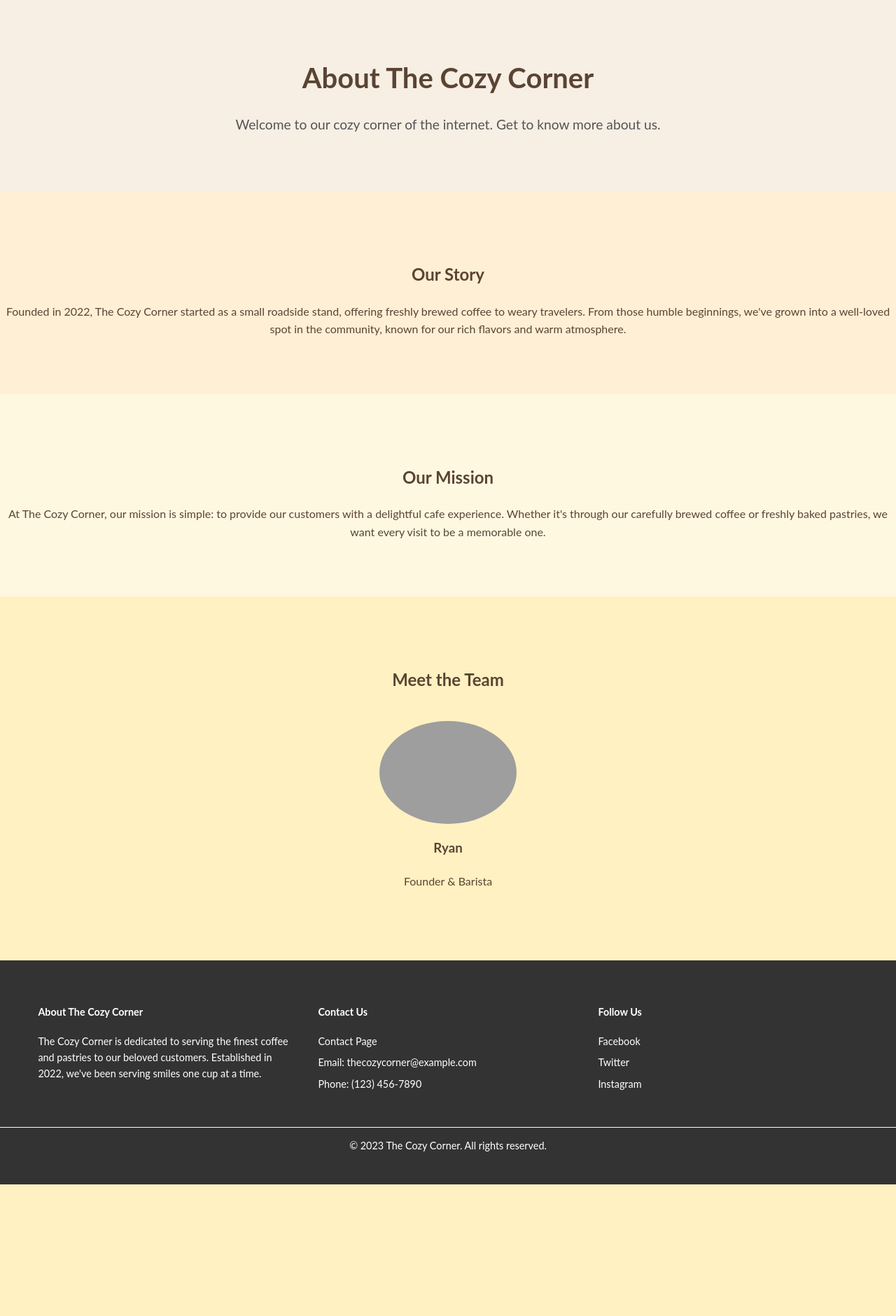
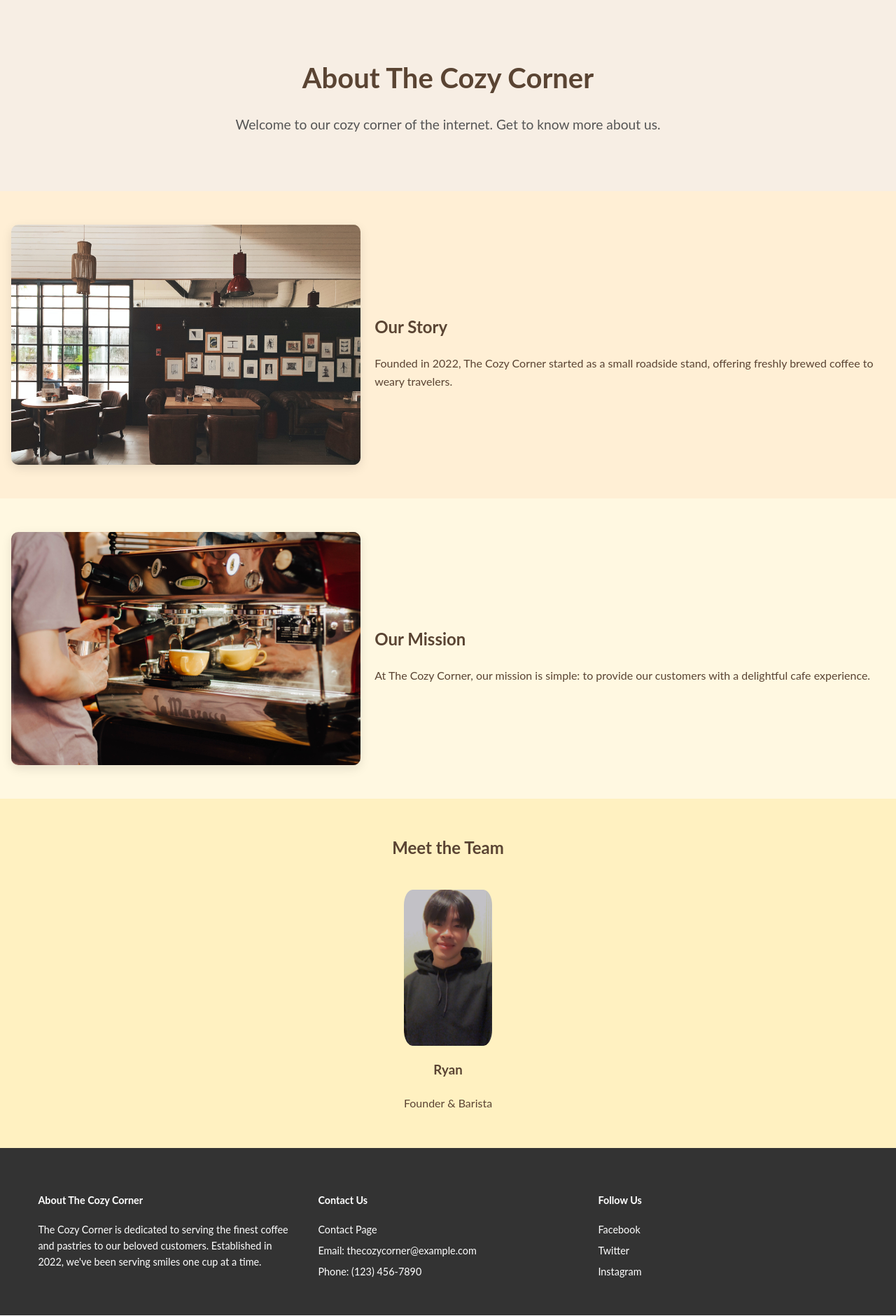
Before and after one commit to RYeeAnn/The-Cozy-Corner-Cafe, a Flask app: page /about in a window 1280 px wide. Shown: the part 47-1927 px from the top of the page at 70% size. Before the commit the page ends 1739 px from the top, so only its background shows below. Run offline with Flask 3, Linux system fonts and the light colour scheme; some libraries are stand-ins or nearby versions; grey boxes are pictures that could not be loaded.

Commit message:
updated styling

```diff
--- a/app.py
+++ b/app.py
@@ -24,7 +24,7 @@ def about():
 @app.route('/menu')
 def menu():
     drink_items = [
-    {"name": "Espresso", "price": "$3.00", "description": "A strong coffee drink.", "image_path": "static/images/cafe.jpg"},
+    {"name": "Espresso", "price": "$3.00", "description": "A strong coffee drink.", "image_path": "static/images/espresso.jpg"},
     {"name": "Cappuccino", "price": "$3.50", "description": "A coffee with frothed milk.",},
     {"name": "Americano", "price": "$2.50"},
     {"name": "Latte", "price": "$4.00"},
--- a/static/style.css
+++ b/static/style.css
@@ -405,10 +405,55 @@ button:hover {
     color: #555;
 }
 
-/* About Sections */
+/* About Section */
 .about-section {
-    padding: 5em 0;
+    display: flex;
+    align-items: center;
+    justify-content: center;
+    padding: 2rem 0;
+}
+
+.team {
+    display: flex;
+    flex-direction: column;
+}
+
+.team-member {
     text-align: center;
+}
+
+.section-content {
+    display: flex;
+    align-items: center;
+    gap: 20px;
+    padding: 16px;
+}
+
+.about-image {
+    width: 40%;
+    border-radius: 10px;
+    box-shadow: 0px 5px 15px rgba(0, 0, 0, 0.1);
+}
+
+.text-content {
+    width: 60%;
+}
+
+/* Responsive Design */
+@media (max-width: 768px) {
+    .section-content {
+        flex-direction: column;
+        text-align: center;
+    }
+
+    .about-image {
+        width: 80%;
+        margin: 0 auto; /* Center the image */
+    }
+
+    .text-content {
+        width: 100%;
+    }
 }
 
 .story {
@@ -437,8 +482,8 @@ button:hover {
 }
 
 .team-member img {
-    width: 70%;
-    border-radius: 50%;
+    width: 50%;
+    border-radius: 10%;
     margin: 0 auto;
     display: block;
 }
@@ -544,6 +589,35 @@ button:focus {
     border-radius: 4px;
 }
 
+/* Additions to Existing CSS */
+
+.contact-intro, .contact-info {
+    text-align: center;
+    margin: 40px 0;
+    padding: 20px;
+    background-color: #f4e5cf;
+    border-radius: 10px;
+    box-shadow: 0px 5px 15px rgba(0, 0, 0, 0.1);
+}
+
+.contact-intro h2, .contact-info h3 {
+    margin-bottom: 15px;
+    color: #5a4433;
+}
+
+.contact-intro p, .contact-info p {
+    font-size: 1.1em;
+    line-height: 1.6;
+    color: #5a4433;
+}
+
+/* Responsive design adjustments */
+@media (max-width: 768px) {
+    .contact-intro, .contact-info {
+        margin: 20px 10px;
+    }
+}
+
 
 
 
--- a/templates/about.html
+++ b/templates/about.html
@@ -26,14 +26,24 @@
 
 <!-- Our Story -->
 <div class="about-section story">
-    <h2>Our Story</h2>
-    <p>Founded in 2022, The Cozy Corner started as a small roadside stand, offering freshly brewed coffee to weary travelers. From those humble beginnings, we've grown into a well-loved spot in the community, known for our rich flavors and warm atmosphere.</p>
+    <div class="section-content">
+        <img src="{{ url_for('static', filename='images/cafe1.jpg') }}" alt="Our Story Image" class="about-image">
+        <div class="text-content">
+            <h2>Our Story</h2>
+            <p>Founded in 2022, The Cozy Corner started as a small roadside stand, offering freshly brewed coffee to weary travelers.</p>
+        </div>
+    </div>
 </div>
 
 <!-- Our Mission -->
 <div class="about-section mission">
-    <h2>Our Mission</h2>
-    <p>At The Cozy Corner, our mission is simple: to provide our customers with a delightful cafe experience. Whether it's through our carefully brewed coffee or freshly baked pastries, we want every visit to be a memorable one.</p>
+    <div class="section-content">
+        <img src="{{ url_for('static', filename='images/cafe2.jpg') }}" alt="Our Mission Image" class="about-image">
+        <div class="text-content">
+            <h2>Our Mission</h2>
+            <p>At The Cozy Corner, our mission is simple: to provide our customers with a delightful cafe experience.</p>
+        </div>
+    </div>
 </div>
 
 <!-- Team Members -->
--- a/templates/home.html
+++ b/templates/home.html
@@ -31,7 +31,7 @@
             <div class="item-list">
                 <!-- Sample item; repeat for multiple items -->
                 <div class="item">
-                    <img src="{{ url_for('static', filename='images/item1.jpg') }}" alt="Featured item">
+                    <img src="{{ url_for('static', filename='images/espresso.jpg') }}" alt="Featured item">
                     <h3>Espresso</h3>
                     <p>Rich, robust and full-flavored coffee shot.</p>
                 </div>
--- a/templates/menu.html
+++ b/templates/menu.html
@@ -37,7 +37,7 @@
 
             <h2>Pastries</h2>
             <ul class="menu__list">
-                {% for item in drink %}
+                {% for item in pastries %}
                 <li>
                     <div class="menu__item-name" data-modal-trigger="{{ item.name }}" data-description="{{ item.description | default('No description') }}" data-image="{{ url_for('static', filename=item.image_path) }}" data-price="{{ item.price }}">{{ item.name }}</div>
                     <div class="menu__item-price">{{ item.price }}</div>
```
Also changed, not shown: templates/contact.html (+12 -0 lines), static/images/cafe1.jpg (added), static/images/cafe2.jpg (added), static/images/espresso.jpg (added), static/images/ryan.jpg (added).
